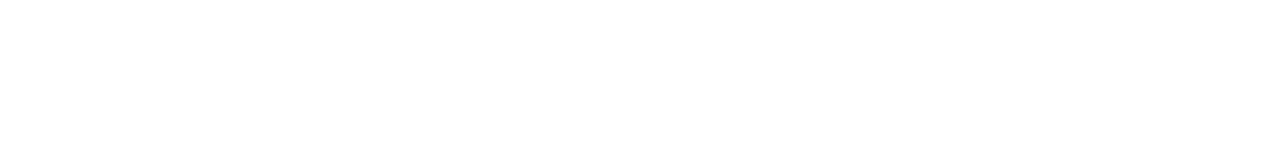
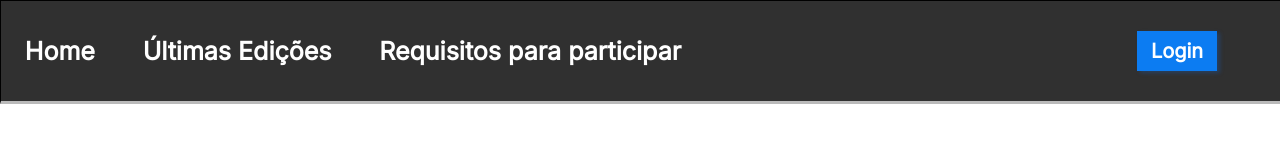
Before and after one commit to eduardojordane/bootcamp-dnc, a plain HTML site: page index.html in a window 1280 px wide. Drawn offline with Linux system fonts and the light colour scheme.

Commit message:
criação do estilo CSS do Menu

```diff
--- /dev/null
+++ b/estilo.css
@@ -0,0 +1,44 @@
+body{
+    margin: 0px; /* Margem externa */
+    padding: 0px; /* Margem interna*/
+}
+#principal{
+    width: 100%;
+    height: 100px;
+    border: 1px solid black;
+    background-color: #303030;
+    display: flex;
+    justify-content: space-between;
+    align-items: center;
+    border-bottom: solid #bababa;
+}
+    #menu{
+        display: flex;
+        width: 55%;
+        justify-content: space-around;
+        align-items: center;
+    }
+    #principal div a{
+        font-family: Inter;
+        font-size: 25px;
+        font-weight: 600;
+        color: white;
+        text-decoration: none;
+    }
+    #principal div a:hover{
+        color: #CCCCCC;
+    }
+
+    #principal button{
+        margin-right: 5%;
+        background-color: #0c7cf2;
+        border: 0px;
+        width: 80px;
+        height: 40px;
+        font-family: Inter;
+        font-size: 20px;
+        font-weight: 600;
+        color: white;
+        box-shadow: 3px 2px 4px rgba(12, 112, 242, 0.25);
+        cursor: pointer;
+    }
--- a/index.html
+++ b/index.html
@@ -5,8 +5,21 @@
     <meta http-equiv="X-UA-Compatible" content="IE=edge">
     <meta name="viewport" content="width=device-width, initial-scale=1.0">
     <title>Bootcamp DNC</title>
+    <link rel="preconnect" href="https://fonts.googleapis.com">
+    <link rel="preconnect" href="https://fonts.gstatic.com" crossorigin>
+    <link href="https://fonts.googleapis.com/css2?family=Inter:wght@100;400&display=swap" rel="stylesheet">
+
+    <link rel="stylesheet" href="estilo.css">
+
 </head>
 <body>
-
+    <nav id="principal">
+        <div id="menu">
+            <a href="">Home</a>
+            <a href="">Últimas Edições</a>
+            <a href="">Requisitos para participar</a>
+        </div>
+        <button>Login</button>
+    </nav>
 </body>
 </html>
```
